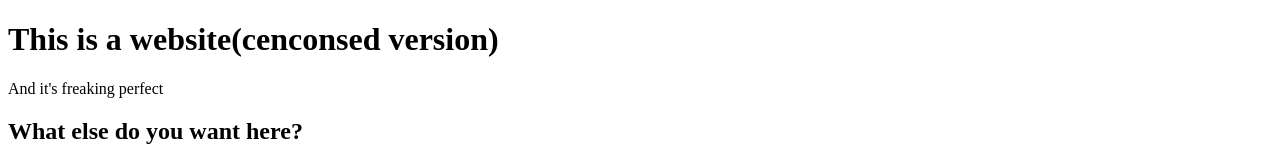
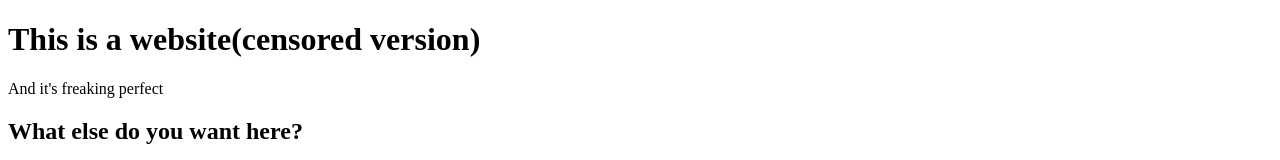
Before and after one commit to aman3096/freaking-website, a plain HTML site: page index.html in a window 1280 px wide. Shown: the top 160 px of the page. Drawn offline with Linux system fonts and the light colour scheme.

Commit message:
fix: changed spelling

```diff
--- a/index.html
+++ b/index.html
@@ -7,7 +7,7 @@
     <title>freaking website</title>
 </head>
 <body>
-    <h1>This is a website(cenconsed version)</h1>
+    <h1>This is a website(censored version)</h1>
     <p>And it's freaking perfect</p>
     <h2>What else do you want here?</h2>
     <p>You probably build websites and thibnk it is special in a way that it can have those annoying ads and tons of jQuery which ultimately makes the website slower instead of doing the work.
```
